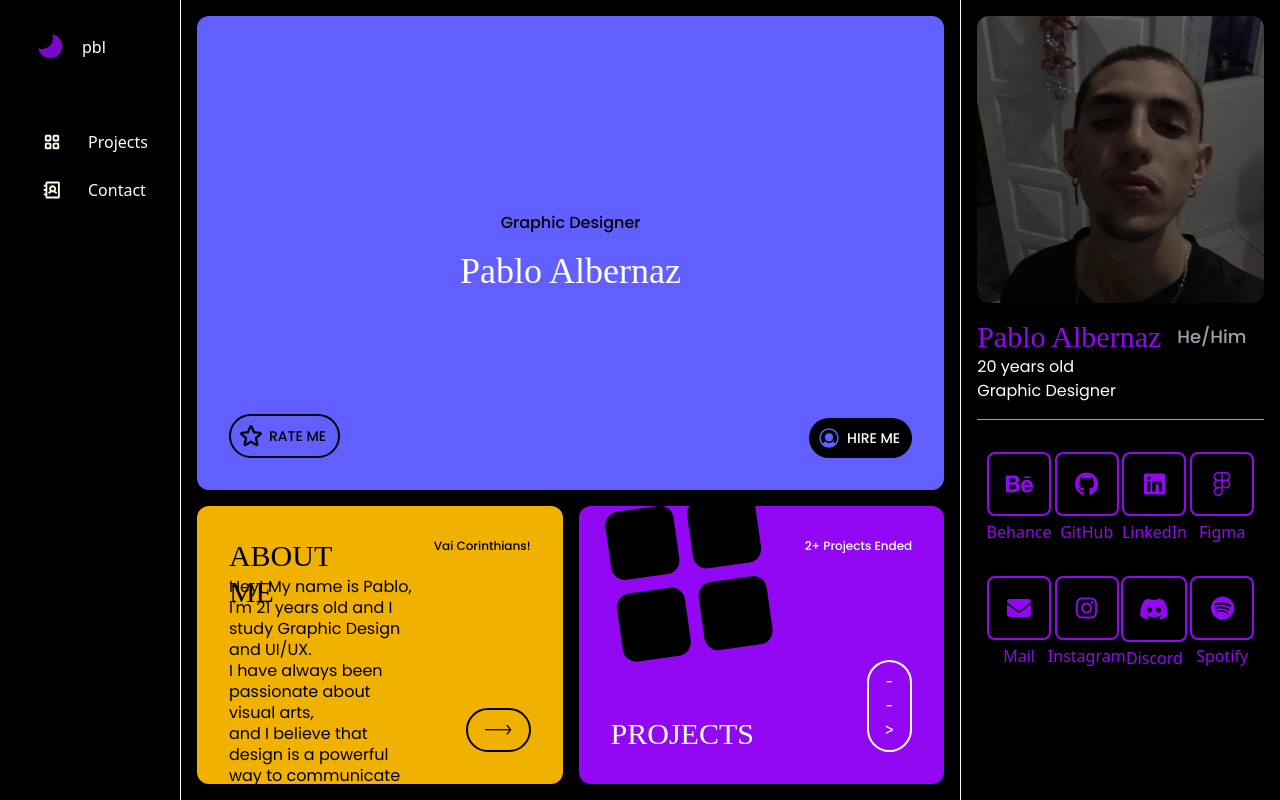
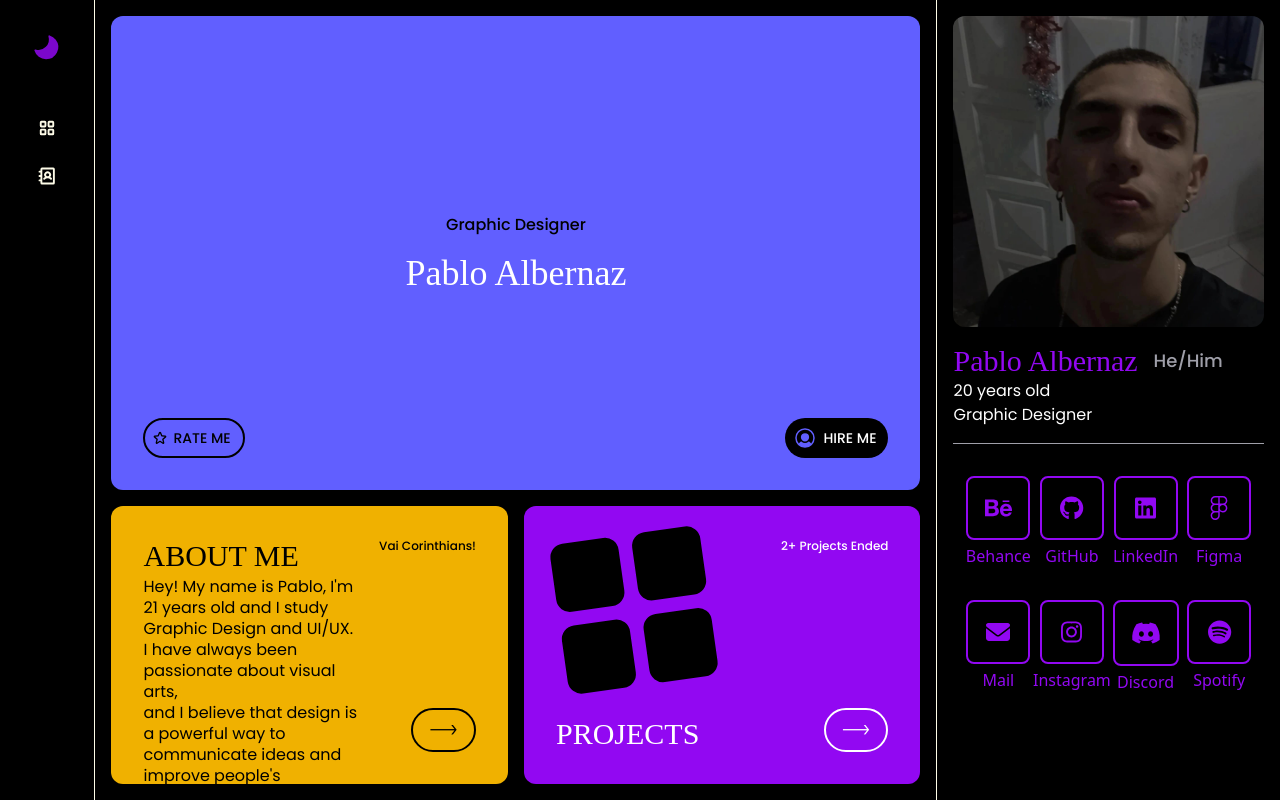
Before and after one commit to acidpbl/portfolio, a React (Vite) app: page / in a window 1280 px wide. Shown: the top 800 px of the page. Built offline with nearby package versions, Linux system fonts and the light colour scheme; a web font is replaced by a local one.

Commit message:
Fix responsivity

```diff
--- a/src/App.tsx
+++ b/src/App.tsx
@@ -5,7 +5,7 @@ import {
   Star,
   UserCircle,
 } from "@phosphor-icons/react";
-import { useState } from "react";
+import { useEffect, useState } from "react";
 import PabloImg from "../assets/pablo.jpg";
 import { FontAwesomeIcon } from "@fortawesome/react-fontawesome";
 import {
@@ -21,7 +21,12 @@ import { faEnvelope } from "@fortawesome/free-solid-svg-icons";
 
 function App() {
   const [isHovered, setIsHovered] = useState<string | null>(null);
-  const [asideOpen, setAsideOpen] = useState<boolean>(false);
+
+  const [screenWidth, setScreenWidth] = useState(screen.width);
+
+  useEffect(() => {
+    setScreenWidth(screen.width);
+  }, []);
 
   const born = new Date("2003-09-30");
   const today = new Date();
@@ -83,26 +88,19 @@ function App() {
   ];
 
   return (
-    <div className="bg-black w-screen h-screen flex">
-      <aside
-        className="p-8 h-full w-fit box-border border-r border-yellow-50"
-        onMouseOver={() => setAsideOpen(true)}
-        onMouseOut={() => setAsideOpen(false)}
-      >
-        <div className="w-full h-fit pb-15 flex items-center gap-4 transition-all ease-linear px-1">
+    <div className="bg-black size-full md:w-screen md:h-screen flex flex-col md:flex-row">
+      <aside className="flex flex-row md:flex-col p-4 md:p-8 md:pt-12 h-28 w-full md:h-full md:w-28 md:hover:w-62 box-border border-b md:border-b-0 md:border-r border-yellow-50 group/aside transition-all items-center">
+        <div className="w-full h-10 pb-0 md:pb-15 flex items-center gap-4 transition-all ease-linear">
           <Moon
             weight="fill"
             size={30}
             className="relative text-accent-500 rotate-270"
           />
-          <span
-            className="text-white"
-            style={{ display: asideOpen ? "flex" : "none" }}
-          >
+          <span className="md:group-hover/aside:ml-0 md:-ml-24 md:group-hover/aside:opacity-100 md:opacity-0 transition-all text-white">
             pbl
           </span>
         </div>
-        <ul className="text-yellow-50 flex flex-col gap-2 h-10/12">
+        <ul className="text-yellow-50 flex flex-row w-full gap-2 md:flex-col md:h-10/12 justify-end md:justify-normal md:-ml-2.5">
           <li className="flex gap-4 items-center justify-start group/asidebtn">
             <span
               onMouseOver={() => setIsHovered("projects")}
@@ -114,7 +112,7 @@ function App() {
                 size={20}
               />
             </span>
-            <span style={{ display: asideOpen ? "flex" : "none" }}>
+            <span className="hidden md:flex group-hover/aside:ml-0 -ml-24 group-hover/aside:opacity-100 opacity-0 transition-all">
               Projects
             </span>
           </li>
@@ -129,45 +127,51 @@ function App() {
                 size={20}
               />
             </span>
-            <span style={{ display: asideOpen ? "flex" : "none" }}>
+            <span className="hidden md:flex group-hover/aside:ml-0 -ml-24 group-hover/aside:opacity-100 opacity-0 transition-all">
               Contact
             </span>
           </li>
         </ul>
       </aside>
-      <div className="w-full h-full grid grid-cols-2 gap-4 grid-rows-8 p-4">
-        <div className="p-8 rounded-xl row-start-1 row-end-6 col-start-1 col-end-3 bg-indigo-500 flex flex-col">
+      <div className="w-full h-full flex flex-col md:grid md:grid-cols-2 gap-4 md:grid-rows-8 p-4">
+        <div className="p-4 md:p-8 rounded-xl row-start-1 row-end-6 col-start-1 col-end-3 bg-indigo-500 flex flex-col">
           <div className="flex gap-2 p-2 bg-transparent text-transparent">
             <UserCircle weight="fill" size={24} />
           </div>
-          <div className="size-full flex flex-col items-center justify-center gap-4">
-            <span className="font-poppins font-medium  selection:bg-black selection:text-white">
+          <div className="size-full flex flex-col items-center justify-center gap-2 md:gap-4">
+            <span className="font-poppins font-medium selection:bg-black selection:text-white text-sm md:text-base">
               Graphic Designer
             </span>
-            <span className="font-oi stroke-2 text-4xl text-white selection:bg-white selection:text-indigo-500">
+            <span className="font-oi stroke-2 text-xl text-center md:text-4xl text-white selection:bg-white selection:text-indigo-500">
               Pablo Albernaz
             </span>
           </div>
-          <div className="flex w-full items-center justify-between">
-            <button className="flex gap-1.5 p-2 pr-3 font-medium rounded-full bg-transparent w-fit text-black font-poppins box-border border-2 border-black text-sm items-center selection:bg-black selection:text-white">
-              <Star weight="bold" size={24} />
-              RATE ME
+          <div className="flex w-full pt-4 md:pt-0 items-center justify-between">
+            <button
+              onMouseOver={() => setIsHovered("ratebtn")}
+              onMouseOut={() => setIsHovered(null)}
+              className="flex gap-1.5 p-2 md:pr-3 font-medium rounded-full bg-transparent w-fit text-black font-poppins box-border border-2 border-black text-sm items-center selection:bg-black selection:text-white transition-all hover:bg-black hover:text-indigo-600 hover:border-indigo-600 cursor-pointer"
+            >
+              <Star weight={isHovered === "ratebtn" ? "fill" : "bold"} />
+              {screenWidth <= 768 ? null : "RATE ME"}
             </button>
             <a
-              className="flex gap-1.5 p-2 pr-3 font-medium rounded-full bg-black w-fit text-indigo-500 font-poppins self-end text-sm items-center selection:bg-indigo-500 selection:text-white"
+              className="flex gap-1.5 p-2 pr-3 font-medium rounded-full bg-black w-fit text-indigo-500 font-poppins self-end text-sm items-center selection:bg-indigo-500 selection:text-white hover:text-indigo-600 transition-all group/hirebtn"
               href="mailto:pabloalbernazrincon@gmail.com"
               target="_parent"
             >
               <UserCircle weight="fill" size={24} />
-              <span className="text-white">HIRE ME</span>
+              <span className="text-white group-hover/hirebtn:text-gray-300 transition-all ">
+                HIRE ME
+              </span>
             </a>
           </div>
         </div>
-        <div className="p-8 rounded-xl row-start-6 row-end-9 col-start-1 col-end-2 bg-yellow-500 grid grid-cols-4 grid-rows-6 gap-4 selection:bg-black selection:text-yellow-500">
-          <h1 className="font-oi text-3xl row-start-2 row-end-1 col-start-1 col-end-4">
+        <div className="p-4 md:p-8 rounded-xl row-start-6 row-end-9 col-start-1 col-end-2 flex flex-col bg-yellow-500 md:grid md:grid-cols-4 md:grid-rows-6 gap-4 selection:bg-black selection:text-yellow-500">
+          <h1 className="font-oi text-xl h-fit text-nowrap md:text-3xl row-start-2 row-end-1 col-start-1 col-end-4">
             ABOUT ME
           </h1>
-          <p className="font-poppins leading-5.25 row-start-2 row-end-7 col-start-1 col-end-5">
+          <p className="font-poppins leading-5.25 row-start-2 row-end-7 col-start-1 col-end-5 text-sm md:text-base">
             Hey! My name is Pablo, I'm 21 years old and I study Graphic Design
             and UI/UX.
             <br />I have always been passionate about visual arts,
@@ -178,7 +182,7 @@ function App() {
             <br />I am driven by curiosity and the desire to understand what is
             behind every detail.
           </p>
-          <span className="font-poppins font-medium text-xs col-start-5 col-end-5 justify-self-end">
+          <span className="font-poppins font-medium hidden md:flex text-xs col-start-5 col-end-5 justify-self-end">
             Vai Corinthians!
           </span>
           <a
@@ -189,23 +193,29 @@ function App() {
             {"-->"}
           </a>
         </div>
-        <div className="relative p-8 rounded-xl row-start-6 row-end-9 col-start-2 col-end-3 bg-accent-400 grid grid-rows-4 grid-cols-8 items-end justify-between overflow-hidden selection:bg-white selection:text-accent-400">
-          <h1 className="font-oi text-3xl text-white row-start-4">PROJECTS</h1>
+        <div className="p-4 md:p-8 rounded-xl row-start-6 row-end-9 col-start-2 col-end-3 bg-accent-400 grid md:grid-rows-4 md:grid-cols-8 items-end justify-between overflow-hidden selection:bg-white selection:text-accent-400 group/projectscard">
+          <h1 className="font-oi text-xl h-fit text-nowrap md:text-3xl text-white row-start-4">
+            PROJECTS
+          </h1>
           <a
             href=""
-            className="row-start-4 col-start-8 justify-self-end items-end w-fit py-2 px-4 border-2 border-white rounded-full text-white font-jetbrains-mono ligatures transition-colors ease-linear hover:bg-white hover:text-accent-400 hover:border-white"
+            className="row-start-4 col-start-8 justify-self-end items-end w-fit py-2 px-4 border-2 text-nowrap border-white rounded-full text-white font-jetbrains-mono ligatures transition-colors ease-linear hover:bg-white hover:text-accent-400 hover:border-white"
           >
             {"-->"}
           </a>
-          <span className="absolute mb-24">
-            <SquaresFour weight="fill" className="-rotate-8" size={220} />
+          <span className="md:-mb-32 md:-ml-8 md:group-hover/projectscard:rotate-12 md:group-hover/projectscard:-ml-4 md:group-hover/projectscard:-mb-28 transition-all duration-500 group-hover/projectscard:text-accent-800">
+            <SquaresFour
+              weight="fill"
+              className="-rotate-8"
+              size={screenWidth <= 768 ? 110 : 220}
+            />
           </span>
           <span className="font-poppins font-medium text-xs row-start-1 row-end-1 col-start-8 text-nowrap self-start justify-self-end text-white">
             2+ Projects Ended
           </span>
         </div>
       </div>
-      <div className="w-4/10 h-full border-l border-yellow-50 p-4">
+      <div className="w-full md:w-4/10 h-full border-t md:border-t-0 md:border-l border-yellow-50 p-4">
         <div className="flex flex-col gap-4 size-full">
           <img src={PabloImg} alt="Pablo Selfie" className="rounded-xl" />
           <div className="flex flex-col gap-4 size-full">
--- a/src/index.css
+++ b/src/index.css
@@ -26,3 +26,10 @@
   font-variant-ligatures: common-ligatures no-discretionary-ligatures
     historical-ligatures contextual;
 }
+
+.animation {
+  -webkit-transition: width 1s ease-in-out;
+  -moz-transition: width 1s ease-in-out;
+  -o-transition: width 1s ease-in-out;
+  transition: width 1s ease-in-out;
+}
```
